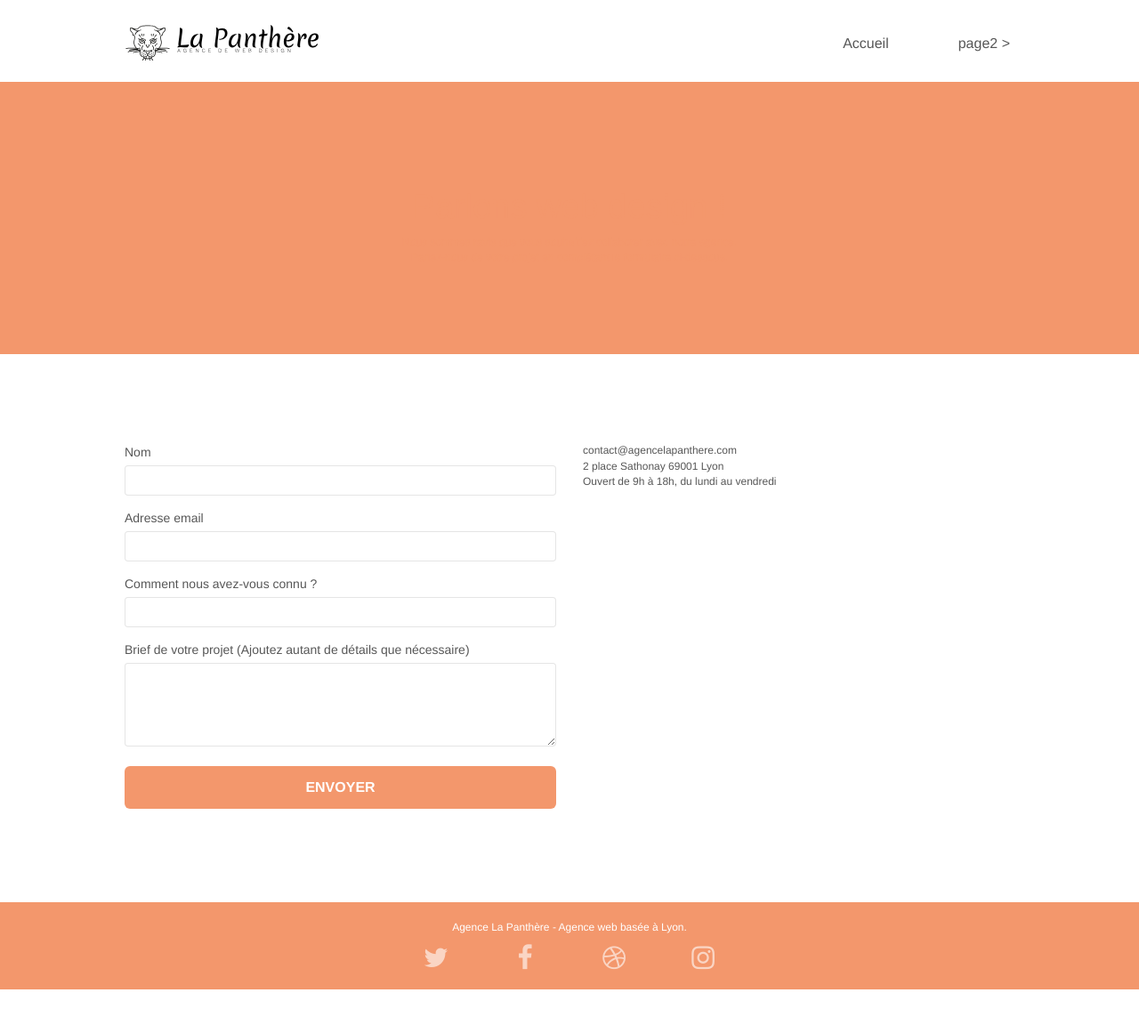
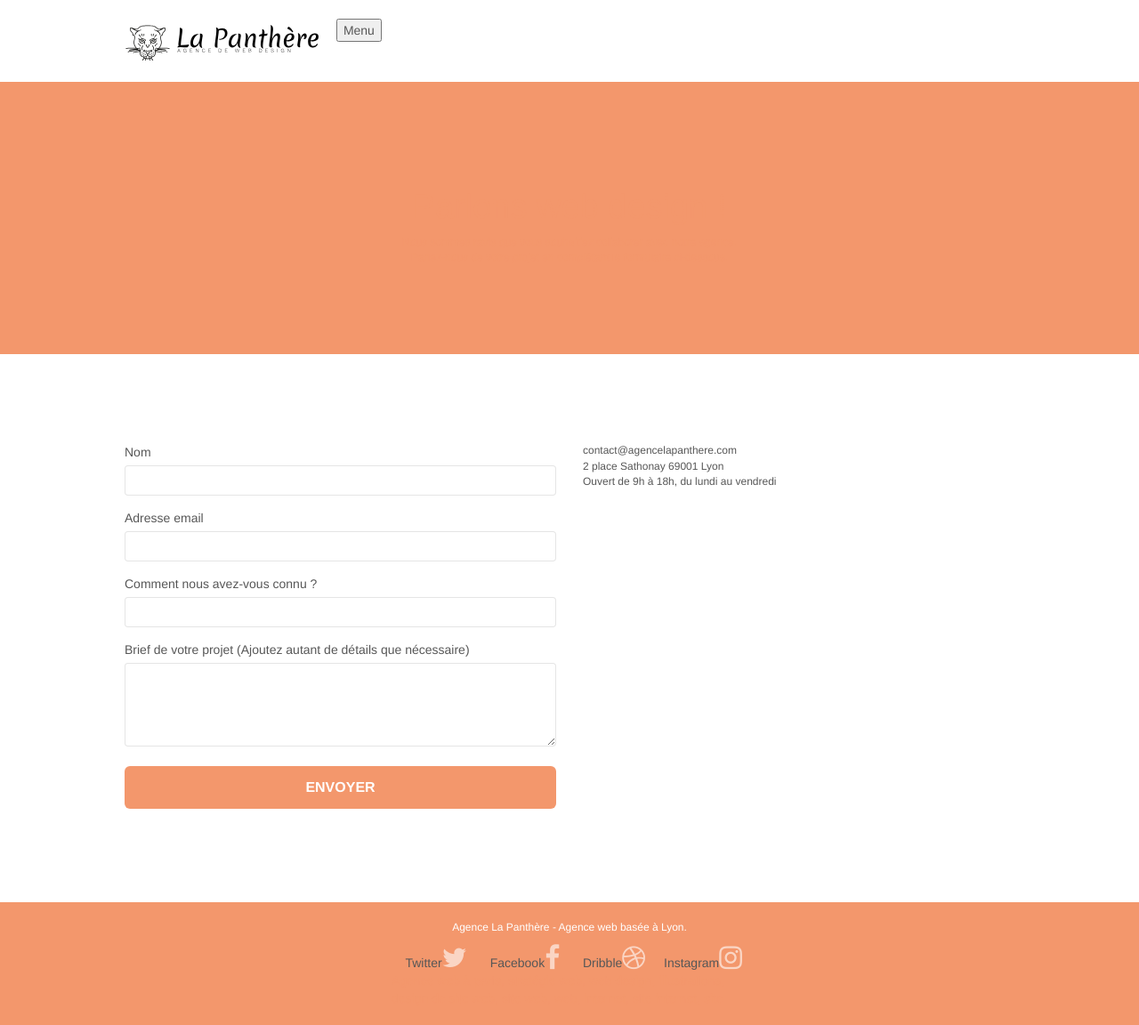
Before and after one commit to MrDIOUFsmd/P4-, a plain HTML site: page page2.html in a window 1280 px wide. Shown: the whole page at 89% size. Before the commit the page ends 1112 px from the top, so only its background shows below. Drawn offline with nearby package versions, Linux system fonts and the light colour scheme; files that its build step writes are made by us from their sources.

Commit message:
Update page2.html

```diff
--- a/page2.html
+++ b/page2.html
@@ -6,18 +6,12 @@
     <meta name="description" content="La Panthére, une agence de Web design au service des entreprises en quête d'attractivité.">
     <meta name="viewport" content="width=device-width, initial-scale=1.0, viewport-fit=cover">
     <link rel="shortcut icon" type="image/png" href="favicon.jpg">
+	<title>La Panthére/Contact</title>
 
-	<link rel="stylesheet" type="text/css" href="./css/bootstrap.min.css">
+	<link rel="stylesheet" type="text/css" href="./css/bootstrap.css">
 	<link rel="stylesheet" type="text/css" href="style.css">
-	<link rel="stylesheet" type="text/css" href="./css/font-awesome.min.css">
-	<link rel="stylesheet" type="text/css" href="./css/et-line.min.css">
-
-
-	<script src="./js/jquery-2.1.0.min.js"></script>
-	<script src="./js/bootstrap.min.js"></script>
-	<script src="./js/blocs.min.js"></script>
-	<script src="./js/jqBootstrapValidation.js"></script>
-	<script src="./js/formHandler.js"></script>
+	<link rel="stylesheet" type="text/css" href="./css/font-awesome.css">
+	<link rel="stylesheet" type="text/css" href="./css/et-line.css">
     <title>La Panthére/Contact</title>
 
 
@@ -36,22 +30,11 @@
 		<nav class="navbar row">
 			<div class="navbar-header">
 				<a class="navbar-brand" href="index.html"><img src="img/agence-la-panthere-monochrome.svg" alt="atlanta web design logo" height="40" /></a>
-				<button id="nav-toggle" type="button" class="ui-navbar-toggle navbar-toggle" data-toggle="collapse" data-target=".navbar-1">
-					<span class="sr-only">Toggle navigation</span><span class="icon-bar"></span><span class="icon-bar"></span><span class="icon-bar"></span>
-				</button>
+				<a href="index.html">
+				   <button class="retourmenu">Menu</button>
+			    </a>
 			</div>
-			<div class="collapse navbar-collapse navbar-1 special-dropdown-nav">
-				<ul class="site-navigation nav navbar-nav">
-					<li>
-						<a href="index.html">Accueil</a>
-					</li>
-					<li>
-					</li>
-					<li>
-						<a href="page2.html">page2 &gt;</a>
-					</li>
-				</ul>
-			</div>
+
 		</nav>
 	</div>
 </div>
@@ -135,31 +118,31 @@
 				<div class="row row-no-gutters social">
 					<div class="col-sm-3">
 						<div class="text-center">
-							<a class="social" href="index.html"><span class="fa fa-twitter icon-md"></span></a>
+							<a class="social" href="index.html">Twitter<span class="fa fa-twitter icon-md"></span></a>
 						</div>
 					</div>
 					<div class="col-sm-3">
 						<div class="text-center">
-							<a class="social" href="index.html"><span class="fa fa-facebook icon-md"></span></a>
+							<a class="social" href="index.html"> Facebook<span class="fa fa-facebook icon-md"></span></a>
 						</div>
 					</div>
 					<div class="col-sm-3">
 						<div class="text-center">
-							<a class="social" href="index.html"><span class="fa fa-dribbble icon-md"></span></a>
+							<a class="social" href="index.html"> Dribble<span class="fa fa-dribbble icon-md"></span></a>
 						</div>
 					</div>
 					<div class="col-sm-3">
 						<div class="text-center">
-							<a class="social" href="index.html"><span class="fa fa-instagram icon-md"></span></a>
+							<a class="social" href="index.html"> Instagram<span class="fa fa-instagram icon-md"></span></a>
 						</div>
 					</div>
+					<div class="keywords" style="color: #F3976C;">Agence web à paris, stratégie web, web design, illustrations, design de site web, site web, web, internet, site internet, site</div>
 				</div>
+
 			</div>
 		</div>
 	</div>
 </div>
-<!-- Footer - bloc-8 END -->
-
 </div>
 <!-- Principal conteneur END -->
 
```
